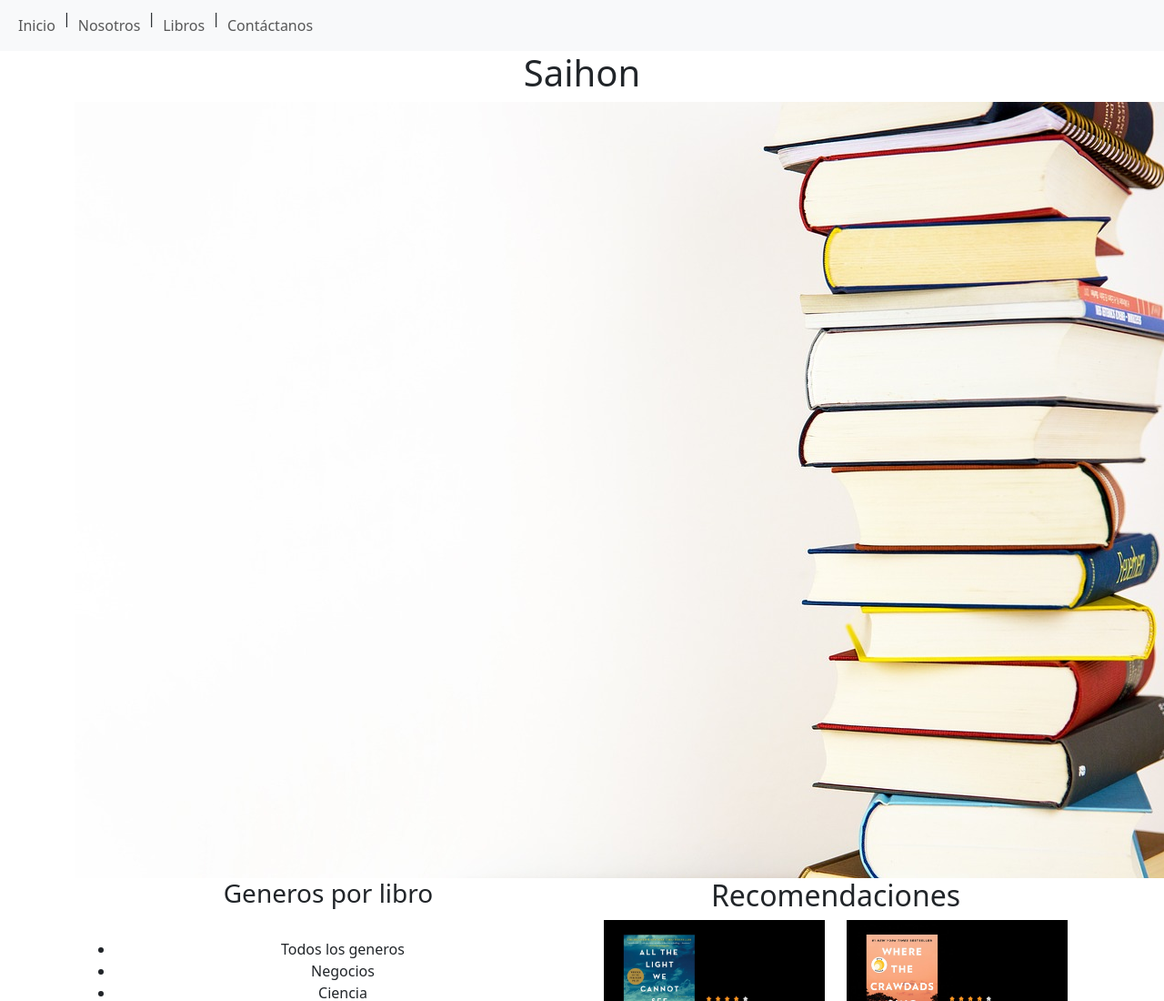
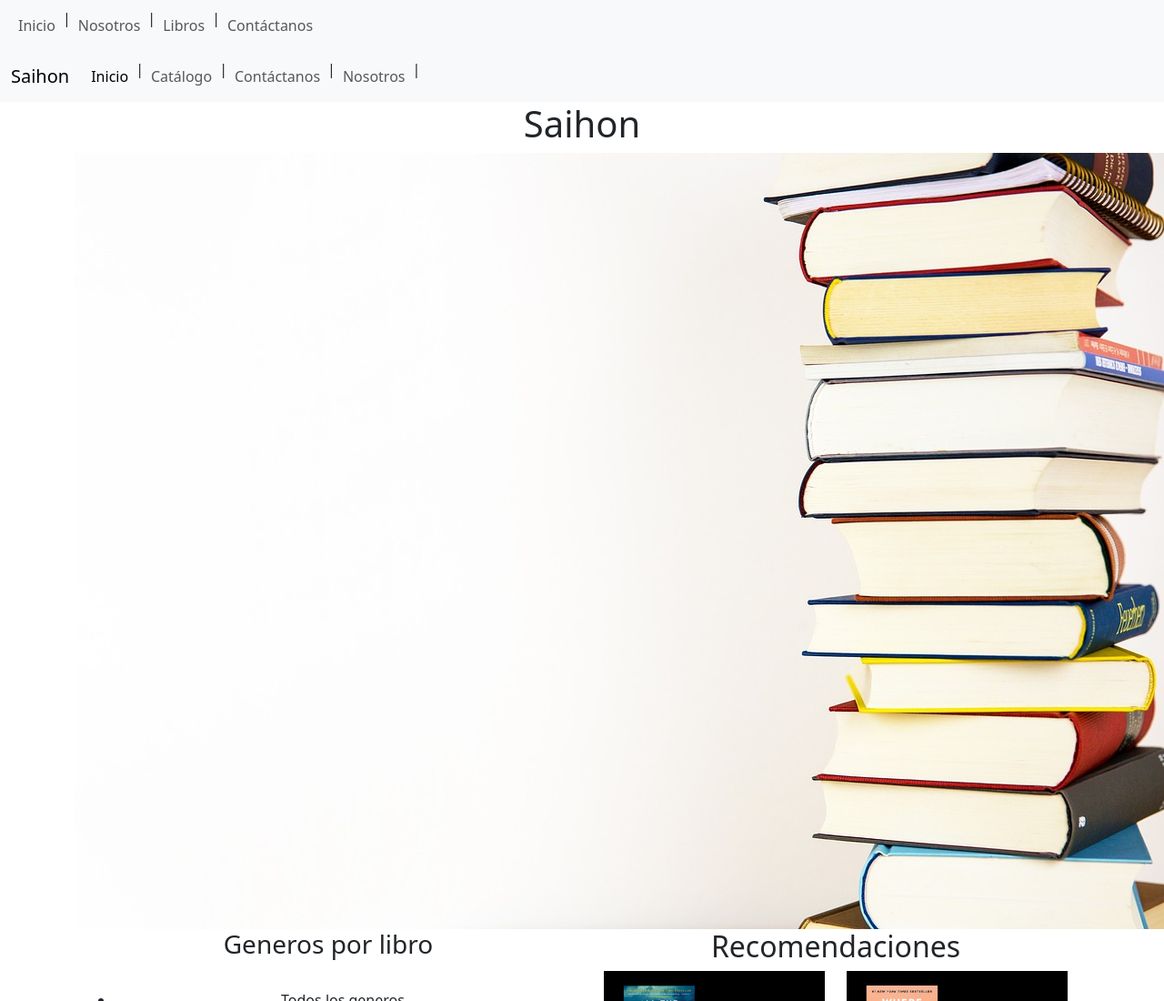
Before and after one commit to sam-alen/saihon, a plain HTML site: page index.html in a window 1280 px wide. Shown: the top 1100 px of the page at 91% size. Drawn offline with nearby package versions, Linux system fonts and the light colour scheme.

Commit message:
se hizo la navbar con bootstrap :)

```diff
--- a/index.html
+++ b/index.html
@@ -9,6 +9,11 @@
     <link rel="stylesheet" href="https://fonts.googleapis.com/css2?family=Material+Symbols+Outlined:opsz,wght,FILL,GRAD@20..48,100..700,0..1,-50..200">
     <style>
 
+      @media (max-width: 1023px) {
+        .separador{
+          display: none;
+        }
+      }
     </style>
 </head>
 <body>
@@ -26,6 +31,41 @@
                 </div>
               </div>
     </header>
+
+    <nav class="navbar navbar-expand-lg bg-body-tertiary">
+      <div class="container-fluid">
+        <a class="navbar-brand" href="#">Saihon</a>
+        <button class="navbar-toggler" type="button" data-bs-toggle="collapse" data-bs-target="#navbarNav" aria-controls="navbarNav" aria-expanded="false" aria-label="Toggle navigation">
+          <span class="navbar-toggler-icon"></span>
+        </button>
+        <div class="collapse navbar-collapse" id="navbarNav">
+          <ul class="navbar-nav">
+            <li class="nav-item">
+              <a class="nav-link active" aria-current="page" href="./index.html">Inicio</a>
+            </li>
+            <p class="separador">|</p>
+
+            <li class="nav-item">
+              <a class="nav-link" href="./catalogo.html">Catálogo</a>
+            </li>
+            <p class="separador">|</p>
+
+            <li class="nav-item">
+              <a class="nav-link" href="./contactanos.html">Contáctanos</a>
+            </li>
+            <p class="separador">|</p>
+
+            <li class="nav-item">
+              <a class="nav-link"  href="./nosotros.html">Nosotros</a>
+            </li>
+            <p class="separador">|</p>
+
+          </ul>
+        </div>
+      </div>
+    </nav>
+
+
     <div class="container text-center">
         <div class="row">
           <div class="col">
```
